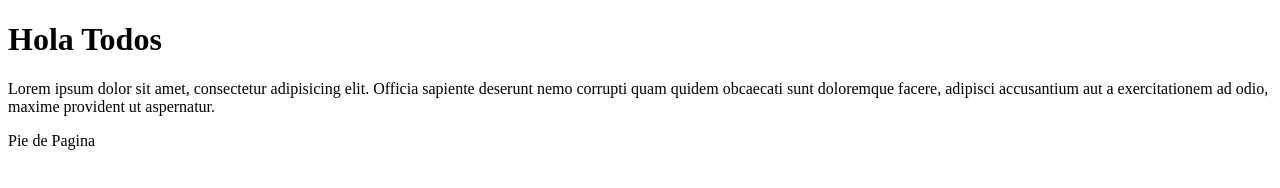
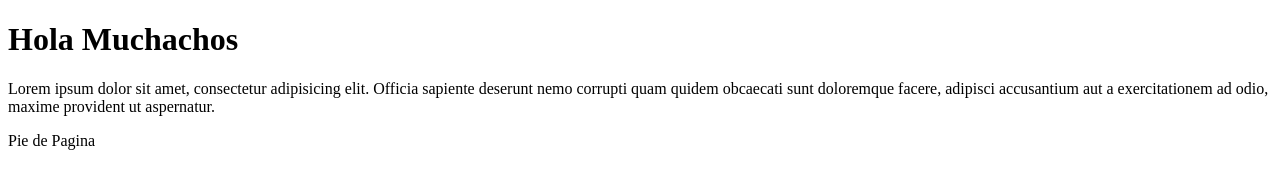
Before and after one commit to Haonter/Practica-Github, a plain HTML site: page index.html in a window 1280 px wide. Drawn offline with Linux system fonts and the light colour scheme.

Commit message:
Update index.html

```diff
--- a/index.html
+++ b/index.html
@@ -7,7 +7,7 @@
     <title>Saludo</title>
 </head>
 <body>
-    <h1>Hola Todos</h1>
+    <h1>Hola Muchachos</h1>
     <p>Lorem ipsum dolor sit amet, consectetur adipisicing elit. Officia sapiente deserunt nemo corrupti quam quidem obcaecati sunt doloremque facere, adipisci accusantium aut a exercitationem ad odio, maxime provident ut aspernatur.</p>
 </body>
 <footer>Pie de Pagina</footer>
```
